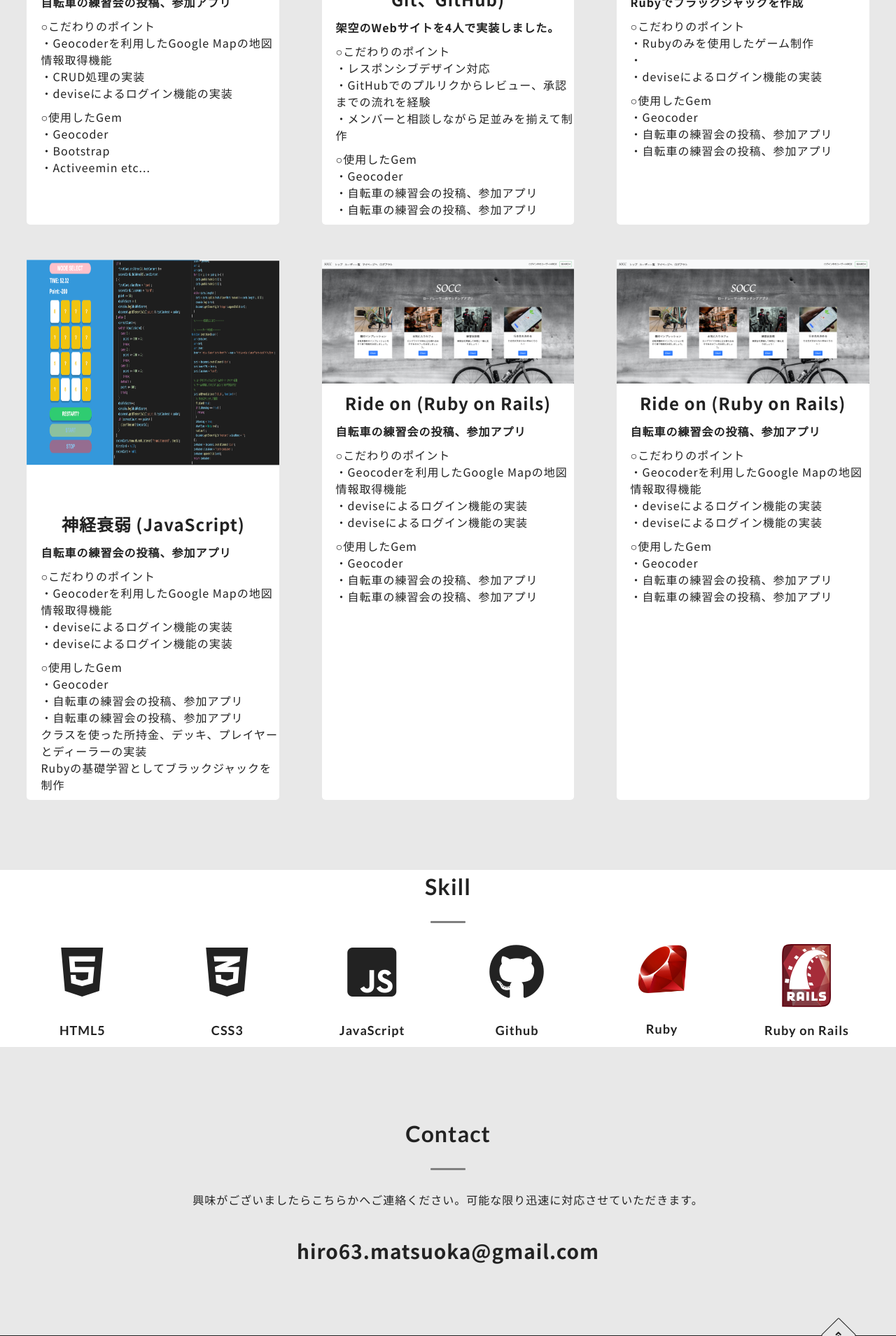
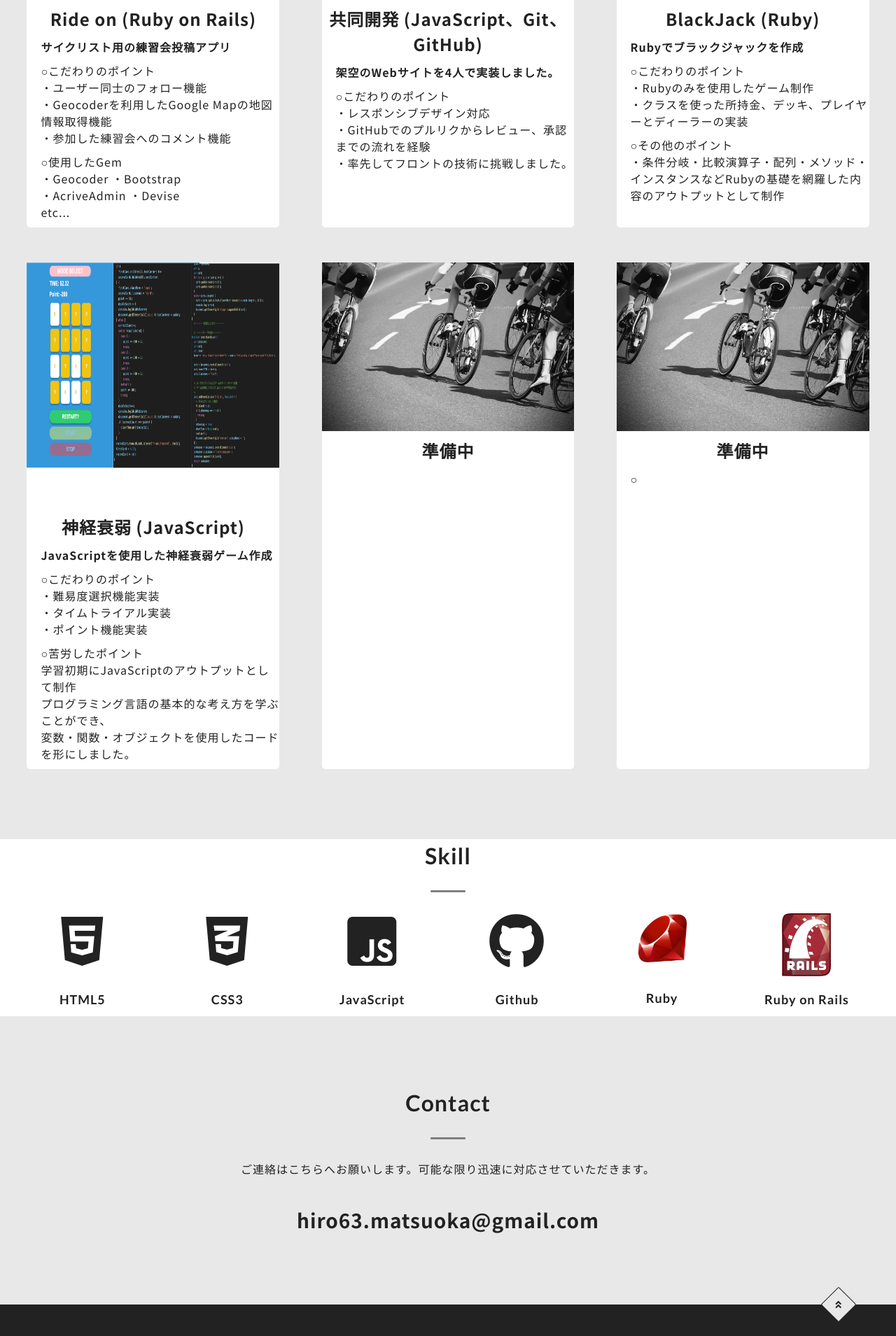
Before and after one commit to Hiroaki-Matsuoka/Hiroaki-Matsuoka_Portfolio_Site, a PHP site: page / in a window 1280 px wide. Shown: the part 2295-4204 px from the top of the page at 70% size. Run offline with PHP 8.4, Linux system fonts and the light colour scheme; some libraries are stand-ins or nearby versions.

Commit message:
refactor

```diff
--- a/css/stylesheet.css
+++ b/css/stylesheet.css
@@ -325,7 +325,22 @@
 .p-profile_container {
   max-width: 700px;
   margin: 0 auto;
+  /* text-align: center; */
+}
+
+.p-profile_document {
+  margin: 0 auto;
+  padding-bottom: 10px;
+  display: inline-block;
+}
+
+.p-profile_center {
   text-align: center;
+  margin-top: 80px;
+}
+
+.p-profile_center > h3 {
+  margin-bottom: 20px;
 }
 
 .p-profile_logos {
--- a/index.html
+++ b/index.html
@@ -1,5 +1,6 @@
 <!DOCTYPE html>
 <html lang="ja">
+
 <head>
   <meta charset="UTF-8">
   <meta name="viewport" content="width=device-width, initial-scale=1.0" />
@@ -84,7 +85,6 @@
         <p class="p-profile_name">
           松岡 弘晃 (まつおか ひろあき) S63/09/05生まれ 31歳
         </p>
-        <a href="image/syokumu.pages" class="p-profile_document">【職務経歴書】</a>←(click!)
         <p class="p-profile_text">
           IT技術を使って人の仕事や生活を劇的に変化させたいと思い転職を決意しました。
         <p class="p-profile_text">
@@ -97,12 +97,17 @@
           もくもく会でのLT登壇、YOUTUBEへの動画投稿など新しい事に積極的に挑戦しています！
         </p>
         <p class="p-profile_text">
-          Twitterでは日々の学習を毎日ツイートしています。
+          学習のアウトプットとしてTwitterでの学習ツイート、Qiitaへの記事投稿しています。
         </p>
+        <div class="p-profile_center">
           <h3>【学習スキル】</h3>
           <p class="p-profile_text">
-          HTML、CSS、JavaScript、jQuery、Firebase、Vue.js、Ruby、Ruby on Rails、SQL、SCSS
+            <strong>HTML、CSS、JavaScript、jQuery、Firebase、Vue.js</strong>
           </p>
+          <p class="p-profile_text">
+            <strong>Ruby、Ruby on Rails、SQL、SCSS</strong>
+          </p>
+        </div>
       </div>
     </article>
 
@@ -113,38 +118,38 @@
         <div class="p-portfolio_list">
           <a href="https://ride-on6395.herokuapp.com" class="p-portfolio_link">
             <div class="p-portfolio_image-wrap">
-              <img src="./image/rails.png" alt="ポートフォリオ01" class="p-portfolio_image" width="500" height="350">
+              <img src="./image/rideon.png" alt="ポートフォリオ01" class="p-portfolio_image" width="500" height="350">
             </div>
             <div class="p-portfolio_content">
               <p class="p-portfolio_lead">
                 Ride on (Ruby on Rails)
               </p>
               <p class="p-portfolio_text">
-                <strong>自転車の練習会の投稿、参加アプリ</strong>
+                <strong>サイクリスト用の練習会投稿アプリ</strong>
               </p>
               <p class="p-portfolio_text p-portfolio_sub_title">
                 ○こだわりのポイント
               </p>
               <p class="p-portfolio_text">
+                ・ユーザー同士のフォロー機能
+              </p>
+              <p class="p-portfolio_text">
                 ・Geocoderを利用したGoogle Mapの地図情報取得機能
               </p>
               <p class="p-portfolio_text">
-                ・CRUD処理の実装
-              </p>
-              <p class="p-portfolio_text">
-                ・deviseによるログイン機能の実装
+                ・参加した練習会へのコメント機能
               </p>
               <p class="p-portfolio_text p-portfolio_sub_title">
                 ○使用したGem
               </p>
               <p class="p-portfolio_text">
-                ・Geocoder
+                ・Geocoder  ・Bootstrap
               </p>
               <p class="p-portfolio_text">
-                ・Bootstrap
+                ・AcriveAdmin ・Devise
               </p>
               <p class="p-portfolio_text">
-                ・Activeemin etc...
+                etc...
               </p>
             </div>
           </a>
@@ -154,7 +159,7 @@
             </div>
             <div class="p-portfolio_content">
               <p class="p-portfolio_lead">
-                共同開発① (JavaScript、Git、GitHub)
+                共同開発 (JavaScript、Git、GitHub)
               </p>
               <p class="p-portfolio_text">
                 <strong>架空のWebサイトを4人で実装しました。</strong>
@@ -169,19 +174,19 @@
                 ・GitHubでのプルリクからレビュー、承認までの流れを経験
               </p>
               <p class="p-portfolio_text">
-                ・メンバーと相談しながら足並みを揃えて制作
+                ・率先してフロントの技術に挑戦しました。
               </p>
               <p class="p-portfolio_text p-portfolio_sub_title">
-                ○使用したGem
+
               </p>
               <p class="p-portfolio_text">
-                ・Geocoder
+
               </p>
               <p class="p-portfolio_text">
-                ・自転車の練習会の投稿、参加アプリ
+
               </p>
               <p class="p-portfolio_text">
-                ・自転車の練習会の投稿、参加アプリ
+
               </p>
             </div>
           </a>
@@ -203,22 +208,22 @@
                 ・Rubyのみを使用したゲーム制作
               </p>
               <p class="p-portfolio_text">
-                ・
+                ・クラスを使った所持金、デッキ、プレイヤーとディーラーの実装
               </p>
               <p class="p-portfolio_text">
-                ・deviseによるログイン機能の実装
+
               </p>
               <p class="p-portfolio_text p-portfolio_sub_title">
-                ○使用したGem
+                ○その他のポイント
               </p>
               <p class="p-portfolio_text">
-                ・Geocoder
+                ・条件分岐・比較演算子・配列・メソッド・インスタンスなどRubyの基礎を網羅した内容のアウトプットとして制作
               </p>
               <p class="p-portfolio_text">
-                ・自転車の練習会の投稿、参加アプリ
+
               </p>
               <p class="p-portfolio_text">
-                ・自転車の練習会の投稿、参加アプリ
+
               </p>
             </div>
           </a>
@@ -231,111 +236,111 @@
                 神経衰弱 (JavaScript)
               </p>
               <p class="p-portfolio_text">
-                <strong>自転車の練習会の投稿、参加アプリ</strong>
+                <strong>JavaScriptを使用した神経衰弱ゲーム作成</strong>
               </p>
               <p class="p-portfolio_text p-portfolio_sub_title">
                 ○こだわりのポイント
               </p>
               <p class="p-portfolio_text">
-                ・Geocoderを利用したGoogle Mapの地図情報取得機能
+                ・難易度選択機能実装
               </p>
               <p class="p-portfolio_text">
-                ・deviseによるログイン機能の実装
+                ・タイムトライアル実装
               </p>
               <p class="p-portfolio_text">
-                ・deviseによるログイン機能の実装
+                ・ポイント機能実装
               </p>
               <p class="p-portfolio_text p-portfolio_sub_title">
-                ○使用したGem
+                ○苦労したポイント
               </p>
               <p class="p-portfolio_text">
-                ・Geocoder
+                学習初期にJavaScriptのアウトプットとして制作
               </p>
               <p class="p-portfolio_text">
-                ・自転車の練習会の投稿、参加アプリ
+                プログラミング言語の基本的な考え方を学ぶことができ、
               </p>
               <p class="p-portfolio_text">
-                ・自転車の練習会の投稿、参加アプリ
+                変数・関数・オブジェクトを使用したコードを形にしました。
               </p>
               <p class="p-portfolio_text">
-                クラスを使った所持金、デッキ、プレイヤーとディーラーの実装
+
               </p>
               <p class="p-portfolio_text">
-                Rubyの基礎学習としてブラックジャックを制作
+
               </p>
             </div>
           </a>
           <a href="./portfolio/#portfolio01" class="p-portfolio_link">
             <div class="p-portfolio_image-wrap">
-              <img src="./image/rails.png" alt="ポートフォリオ05" class="p-portfolio_image">
+              <img src="./image/header.jpg" alt="ポートフォリオ05" class="p-portfolio_image">
             </div>
             <div class="p-portfolio_content">
               <p class="p-portfolio_lead">
-                Ride on (Ruby on Rails)
+                準備中
               </p>
               <p class="p-portfolio_text">
-                <strong>自転車の練習会の投稿、参加アプリ</strong>
+                <strong></strong>
               </p>
               <p class="p-portfolio_text p-portfolio_sub_title">
-                ○こだわりのポイント
+
               </p>
               <p class="p-portfolio_text">
-                ・Geocoderを利用したGoogle Mapの地図情報取得機能
+
               </p>
               <p class="p-portfolio_text">
-                ・deviseによるログイン機能の実装
+
               </p>
               <p class="p-portfolio_text">
-                ・deviseによるログイン機能の実装
+
               </p>
               <p class="p-portfolio_text p-portfolio_sub_title">
-                ○使用したGem
+
               </p>
               <p class="p-portfolio_text">
-                ・Geocoder
+
               </p>
               <p class="p-portfolio_text">
-                ・自転車の練習会の投稿、参加アプリ
+
               </p>
               <p class="p-portfolio_text">
-                ・自転車の練習会の投稿、参加アプリ
+
               </p>
             </div>
           </a>
           <a href="./portfolio/#portfolio01" class="p-portfolio_link">
             <div class="p-portfolio_image-wrap">
-              <img src="./image/rails.png" alt="ポートフォリオ05" class="p-portfolio_image">
+              <img src="./image/header.jpg" alt="ポートフォリオ05" class="p-portfolio_image">
             </div>
             <div class="p-portfolio_content">
               <p class="p-portfolio_lead">
-                Ride on (Ruby on Rails)
+                準備中
               </p>
               <p class="p-portfolio_text">
-                <strong>自転車の練習会の投稿、参加アプリ</strong>
+                <strong></strong>
               </p>
               <p class="p-portfolio_text p-portfolio_sub_title">
-                ○こだわりのポイント
+
               </p>
               <p class="p-portfolio_text">
-                ・Geocoderを利用したGoogle Mapの地図情報取得機能
+
               </p>
               <p class="p-portfolio_text">
-                ・deviseによるログイン機能の実装
+
               </p>
               <p class="p-portfolio_text">
-                ・deviseによるログイン機能の実装
+
               </p>
               <p class="p-portfolio_text p-portfolio_sub_title">
-                ○使用したGem
+                ○
               </p>
               <p class="p-portfolio_text">
-                ・Geocoder
+
               </p>
               <p class="p-portfolio_text">
-                ・自転車の練習会の投稿、参加アプリ
+
               </p>
               <p class="p-portfolio_text">
-                ・自転車の練習会の投稿、参加アプリ
+
               </p>
             </div>
           </a>
@@ -412,7 +417,7 @@
         <h2 class="p-contact_title">Contact</h2>
         <hr>
         <p class="p-contact_text">
-               興味がございましたらこちらかへご連絡ください。可能な限り迅速に対応させていただきます。
+          ご連絡はこちらへお願いします。可能な限り迅速に対応させていただきます。
         </p>
         <h3 class="p-contact_mymail">hiro63.matsuoka@gmail.com</h3>
       </div>
@@ -435,11 +440,7 @@
       </div>
     </div>
   </footer>
-  <script
-           src="https://code.jquery.com/jquery-3.4.1.min.js"
-           integrity="sha256-CSXorXvZcTkaix6Yvo6HppcZGetbYMGWSFlBw8HfCJo="
-           crossorigin="anonymous"
-       ></script>
+  <script src="https://code.jquery.com/jquery-3.4.1.min.js" integrity="sha256-CSXorXvZcTkaix6Yvo6HppcZGetbYMGWSFlBw8HfCJo=" crossorigin="anonymous"></script>
   <!-- smooth-scroll.jsのファイルを読み込み -->
   <script src="https://cdn.jsdelivr.net/gh/cferdinandi/smooth-scroll/dist/smooth-scroll.polyfills.min.js"></script>
   <!-- JavaScriptファイルの読み込み -->
```
Also changed, not shown: image/me.JPG (deleted), image/rideon.png (added). Lines whose indentation alone changed are shown as unchanged.
